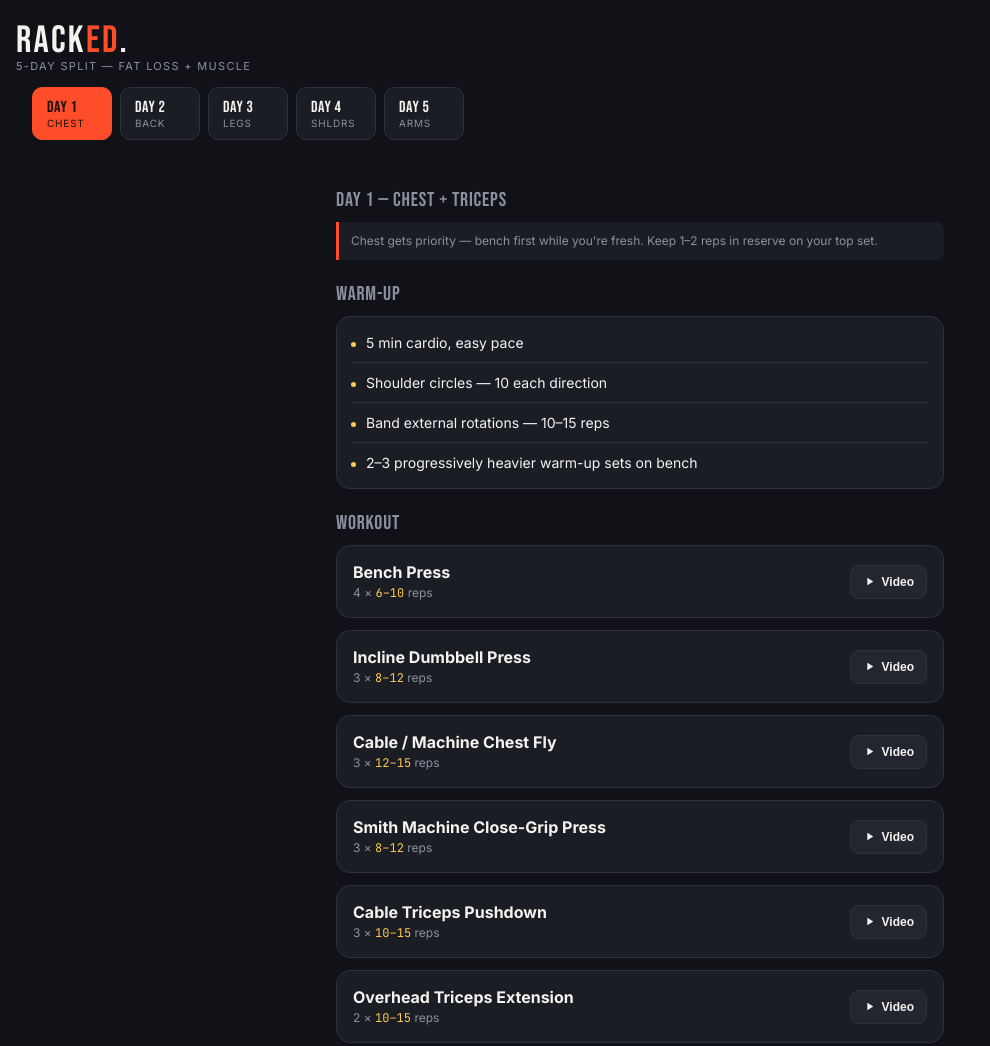
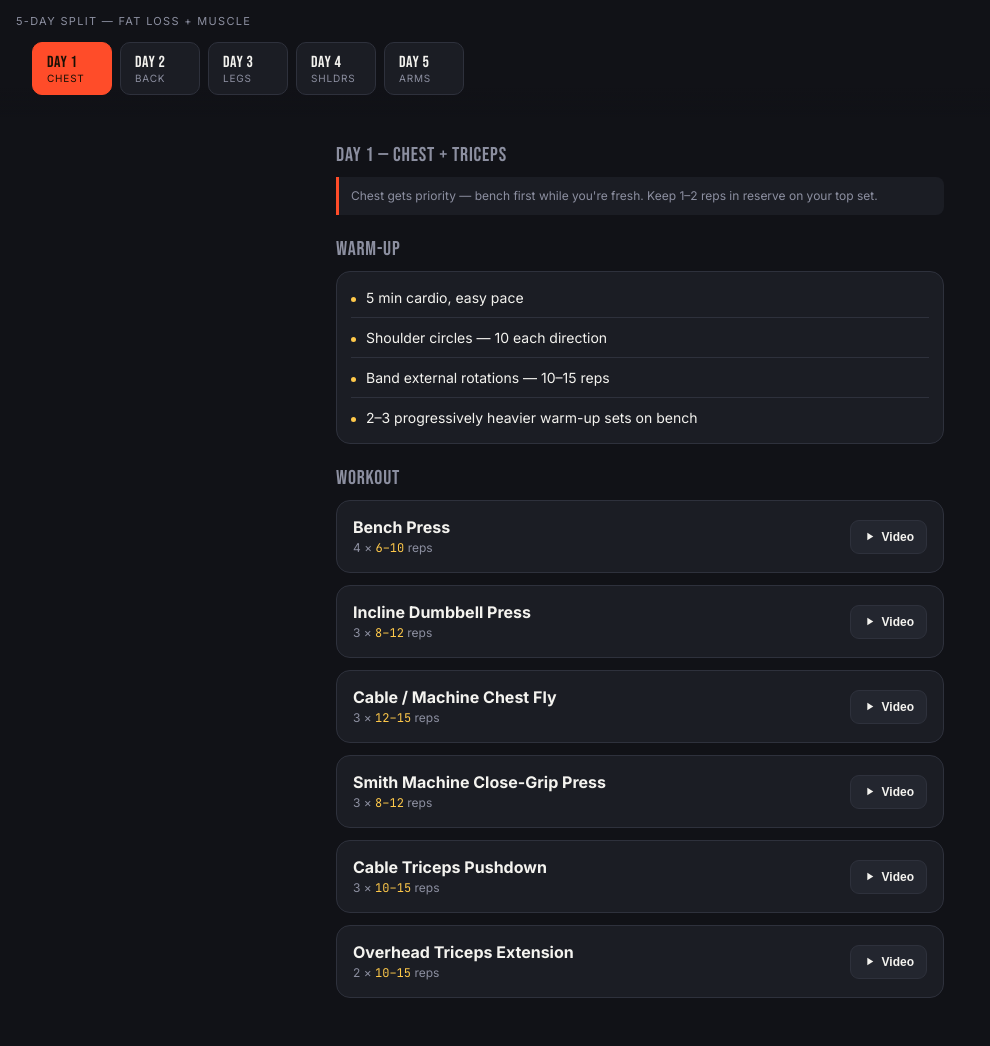
Before and after one commit to midhun-mohanan1/gym-workout-planner, a plain HTML site: page index.html in a window 1280 px wide. Shown: the whole page, without its empty margins (0-990 px from the left). Drawn offline with Linux system fonts and the light colour scheme.

Commit message:
Update index.html

```diff
--- a/index.html
+++ b/index.html
@@ -123,7 +123,7 @@
 <body>
 
 <header>
-  <div class="brand">RACK<span>ED</span>.</div>
+  <!-- <div class="brand">RACK<span>ED</span>.</div># -->
   <div class="brand-sub">5-Day Split — Fat loss + Muscle</div>
   <div class="tabs" id="tabs"></div>
 </header>
```
